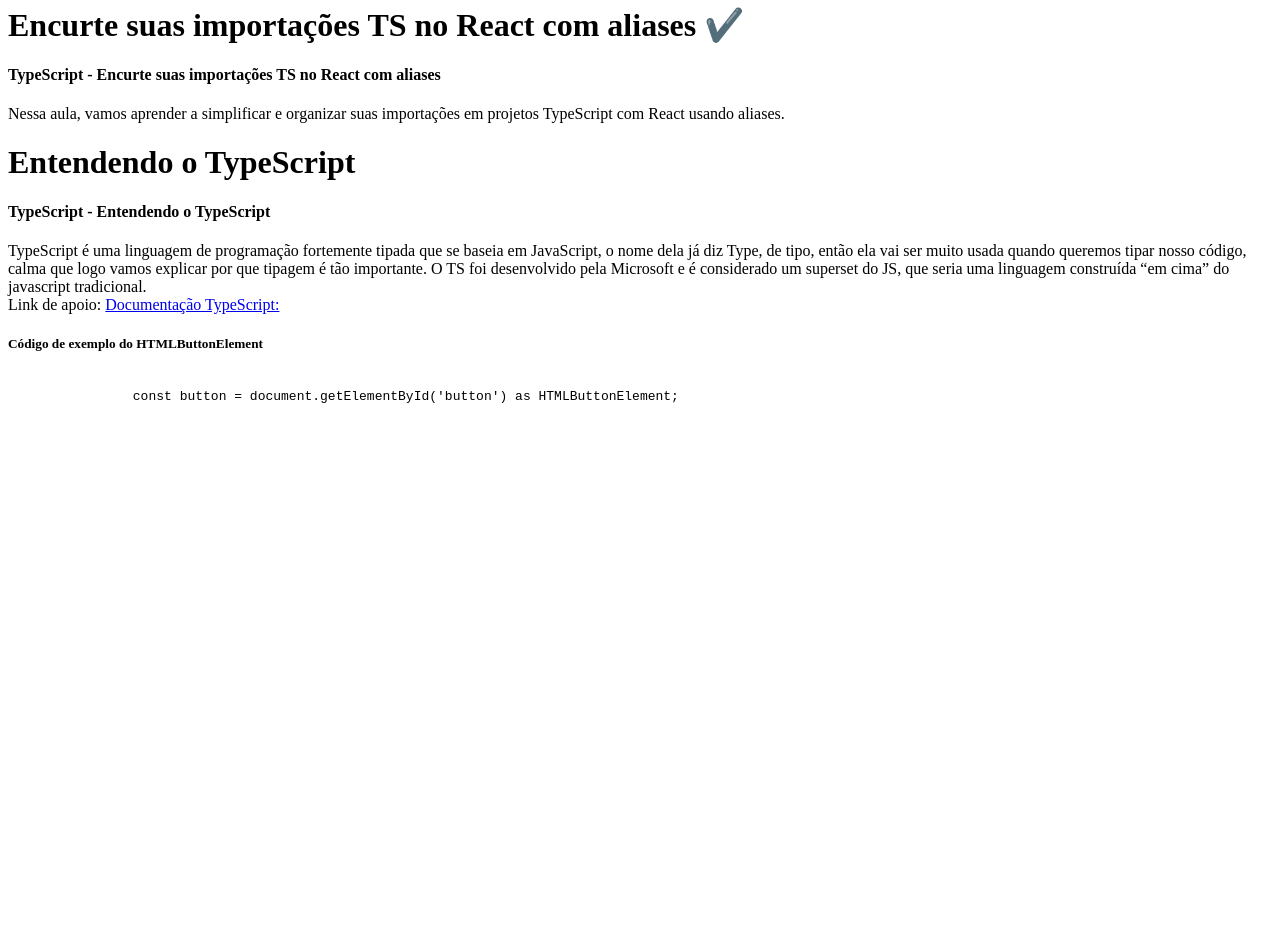
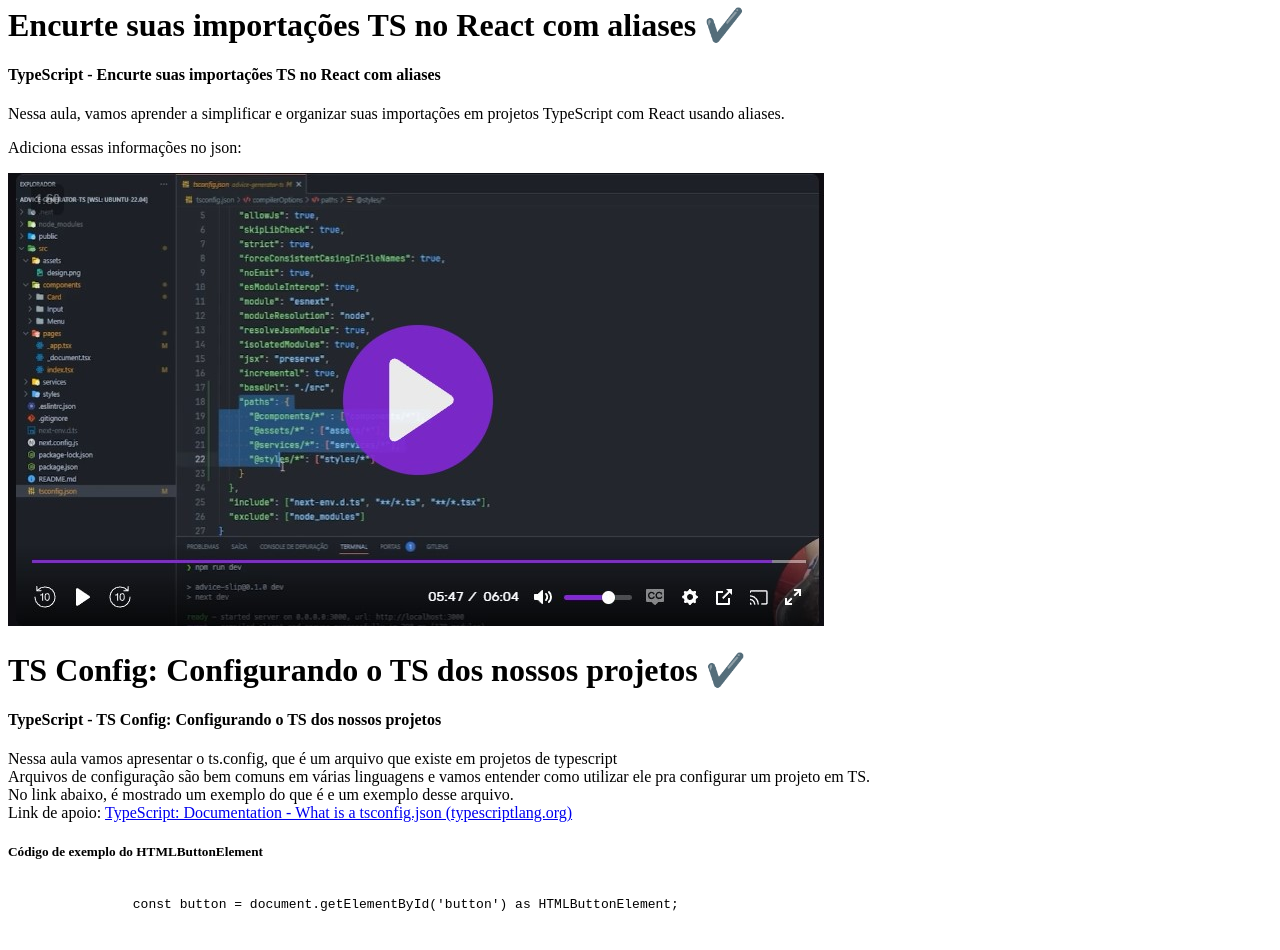
Before and after one commit to FlaviaColiv/JEST_REACT, a plain HTML site: page TYPESCRIPT/index.html in a window 1280 px wide. Shown: the part 6540-7490 px from the top of the page. Before the commit the page ends 6987 px from the top, so only its background shows below. Drawn offline with Linux system fonts and the light colour scheme.

Commit message:
typS 060325 21

```diff
--- a/TYPESCRIPT/index.html
+++ b/TYPESCRIPT/index.html
@@ -477,21 +477,23 @@
         <p>
             Nessa aula, vamos aprender a simplificar e organizar suas importações em projetos TypeScript com React usando aliases.
         </p>
+        <p>Adiciona essas informações no json:</p>
+        <img src="./arquivos/Captura de tela 2025-03-06 074205.jpg" alt="">
     </div>
 
+    <!-- ok -->
     <div>
-        <h1>Entendendo o TypeScript</h1>
-        <h4>TypeScript - Entendendo o TypeScript</h4>
+        <h1>TS Config: Configurando o TS dos nossos projetos ✔️</h1>
+        <h4>TypeScript - TS Config: Configurando o TS dos nossos projetos</h4>
         <p>
-            TypeScript é uma linguagem de programação fortemente tipada que se baseia em JavaScript, o nome dela já diz
-            Type, de tipo, então ela vai ser muito usada quando queremos tipar nosso código, calma que logo vamos
-            explicar por que tipagem é tão importante.
-
-            O TS foi desenvolvido pela Microsoft e é considerado um superset do JS, que seria uma linguagem construída
-            “em cima” do javascript tradicional.
+            Nessa aula vamos apresentar o ts.config, que é um arquivo que existe em projetos de typescript
+            <br>
+            Arquivos de configuração são bem comuns em várias linguagens e vamos entender como utilizar ele pra configurar um projeto em TS.
+            <br>
+            No link abaixo, é mostrado um exemplo do que é e um exemplo desse arquivo.
             <br>
             Link de apoio:
-            <a href="https://www.typescriptlang.org/">Documentação TypeScript:</a>
+            <a href="https://www.typescriptlang.org/docs/handbook/tsconfig-json.html#handbook-content">TypeScript: Documentation - What is a tsconfig.json (typescriptlang.org)</a>
         </p>
         <h5>Código de exemplo do HTMLButtonElement</h5>
         <pre>
```
Also changed, not shown: TYPESCRIPT/arquivos/Captura de tela 2025-03-06 074205.jpg (added).
